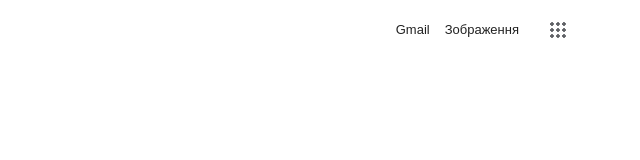
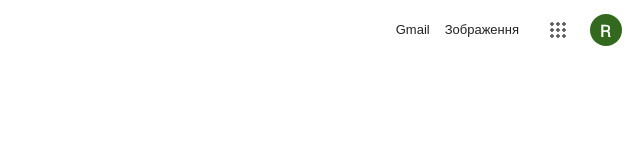
Before and after one commit to rshulyar/GoogleMainPage, a React (Create React App) app: page / in a window 1280 px wide. Shown: the top 160 px of the page, without its empty margins (640-1280 px from the left). Built offline with nearby package versions, Linux system fonts and the light colour scheme.

Commit message:
button was created

```diff
--- /dev/null
+++ b/src/components/header/accountMenu/accountMenu.css
@@ -0,0 +1,5 @@
+.account-menu {
+    position: absolute;
+    right: -4px;
+    top: 4px;
+}
--- /dev/null
+++ b/src/components/header/accountMenu/accountMenu.js
@@ -0,0 +1,14 @@
+import React from 'react';
+import './accountMenu.css';
+import AccountMenuButton from './accountMenuButton';
+
+function AccountMenu() {
+
+    return(
+        <div className="account-menu">
+            <AccountMenuButton/>
+        </div>
+    );
+}
+
+export default AccountMenu;
--- /dev/null
+++ b/src/components/header/accountMenu/accountMenuButton/accountMenuButton.css
@@ -0,0 +1,151 @@
+.upper-account-menu-button {
+    display: inline-block;
+    padding-bottom: 4px;
+    padding-left: 4px;
+    padding-right: 4px;
+    padding-top: 4px;
+    vertical-align: middle;
+}
+
+.upper-account-menu-button .account-menu-button-hint {
+    visibility: hidden;
+    width: 180px;
+    background-color: #555;
+    color: #fff;
+    text-align: center;
+    border-radius: 6px;
+    padding: 5px 10px;
+    position: absolute;
+    z-index: 1;
+    top: 110%;
+    left: -200%;
+    margin-left: -60px;
+    opacity: 0;
+}
+
+.upper-account-menu-button:hover .account-menu-button-hint {
+    visibility: visible;
+    transition-delay: 0.5s;
+    opacity: 1;
+}
+
+.account-menu-button-hint {
+    display: flex;
+    flex-direction: column;
+    align-items: flex-start;
+}
+
+.lower-account-menu-button {
+    display: block;
+    position: relative;
+}
+
+.account-menu-button {
+    color: rgb(0, 0, 0);
+    flex-basis: auto;
+    flex-grow: 0;
+    flex-shrink: 1;
+    font-family: Roboto, RobotoDraft, Arial, sans-serif;
+    font-size: 13px;
+    font-stretch: 100%;
+    font-style: normal;
+    font-variant-caps: normal;
+    font-variant-east-asian: normal;
+    font-variant-ligatures: normal;
+    font-variant-numeric: normal;
+    font-weight: 400;
+    height: 40px;
+    line-height: normal;
+    user-select: none;
+    white-space: nowrap;
+    width: 40px;
+}
+
+.a-account-menu-button {
+    border-bottom-left-radius: 2px;
+    border-bottom-right-radius: 2px;
+    border-top-left-radius: 2px;
+    border-top-right-radius: 2px;
+    box-sizing: border-box;
+    color: rgb(0, 0, 0);
+    cursor: pointer;
+    display: inline-block;
+    flex-basis: auto;
+    flex-grow: 0;
+    flex-shrink: 1;
+    font-family: Roboto, RobotoDraft, Arial, sans-serif;
+    font-size: 13px;
+    font-stretch: 100%;
+    font-style: normal;
+    font-variant-caps: normal;
+    font-variant-east-asian: normal;
+    font-variant-ligatures: normal;
+    font-variant-numeric: normal;
+    font-weight: 400;
+    height: 40px;
+    line-height: normal;
+    outline-color: rgb(0, 0, 0);
+    outline-style: none;
+    outline-width: 0px;
+    padding-bottom: 4px;
+    padding-left: 4px;
+    padding-right: 4px;
+    padding-top: 4px;
+    text-decoration-color: rgb(0, 0, 0);
+    text-decoration-line: none;
+    text-decoration-style: solid;
+    text-decoration-thickness: auto;
+    user-select: none;
+    vertical-align: middle;
+    white-space: nowrap;
+    width: 40px;
+}
+
+.img-account-menu-button {
+    background-size: 32px 32px;
+    border-bottom-color: rgb(0, 0, 0);
+    border-bottom-left-radius: 50%;
+    border-bottom-right-radius: 50%;
+    border-bottom-style: none;
+    border-bottom-width: 0px;
+    border-image-outset: 0;
+    border-image-repeat: stretch;
+    border-image-slice: 100%;
+    border-image-source: none;
+    border-image-width: 1;
+    border-left-color: rgb(0, 0, 0);
+    border-left-style: none;
+    border-left-width: 0px;
+    border-right-color: rgb(0, 0, 0);
+    border-right-style: none;
+    border-right-width: 0px;
+    border-top-color: rgb(0, 0, 0);
+    border-top-left-radius: 50%;
+    border-top-right-radius: 50%;
+    border-top-style: none;
+    border-top-width: 0px;
+    color: rgb(0, 0, 0);
+    cursor: pointer;
+    display: block;
+    font-family: Roboto, RobotoDraft, Arial, sans-serif;
+    font-size: 13px;
+    font-stretch: 100%;
+    font-style: normal;
+    font-variant-caps: normal;
+    font-variant-east-asian: normal;
+    font-variant-ligatures: normal;
+    font-variant-numeric: normal;
+    font-weight: 400;
+    height: 32px;
+    line-height: normal;
+    margin-bottom: 0px;
+    margin-left: 0px;
+    margin-right: 0px;
+    margin-top: 0px;
+    position: relative;
+    text-decoration-thickness: auto;
+    user-select: none;
+    white-space: nowrap;
+    width: 32px;
+    z-index: 0;
+}
--- /dev/null
+++ b/src/components/header/accountMenu/accountMenuButton/accountMenuButton.js
@@ -0,0 +1,23 @@
+import React from 'react';
+import './accountMenuButton.css';
+import accountButtonImg from './../../../../img/accountButton.png';
+
+function AccountMenuButton() {
+
+    return (
+        <div className="upper-account-menu-button account-menu-button">
+            <div className="lower-account-menu-button account-menu-button">
+                <a className="a-account-menu-bitton">
+                    <img src={accountButtonImg} className="img-account-menu-button"></img>
+                </a>
+            </div>
+            <span className="account-menu-button-hint">
+                <div>Обліковий запис Google</div>
+                <div>Roman Shulyar</div>
+                <div>roman.shulyar.dev@gmail.com</div>
+            </span>
+        </div>
+    );
+}
+
+export default AccountMenuButton;
--- /dev/null
+++ b/src/components/header/accountMenu/accountMenuButton/index.js
@@ -0,0 +1,3 @@
+import AccountMenuButton from './accountMenuButton';
+
+export default AccountMenuButton;
--- /dev/null
+++ b/src/components/header/accountMenu/index.js
@@ -0,0 +1,3 @@
+import AccountMenu from "./accountMenu";
+
+export default AccountMenu;
--- a/src/components/header/header.js
+++ b/src/components/header/header.js
@@ -3,6 +3,7 @@ import GmailLink from './gmailLink';
 import ImagesLink from './imagesLink';
 import Menu from './menu';
 import './header.css';
+import AccountMenu from './accountMenu';
 
 function Header() {
     return (
@@ -15,6 +16,7 @@ function Header() {
                     </div>
                     <div className="menuAndAccount under-upper under-lower">
                         <Menu/>
+                        <AccountMenu/>
                     </div>
                 </div>
             </div>
```
Also changed, not shown: src/img/accountButton.png (added).
